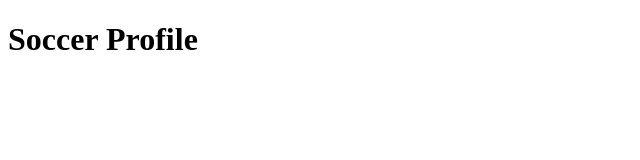
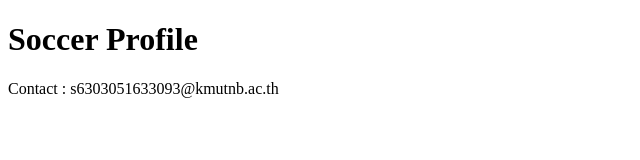
Before and after one commit to KampanartPoonpanao/github-desktop-project, a plain HTML site: page index.html in a window 1280 px wide. Shown: the whole page, without its empty margins (0-640 px from the left). Drawn offline with Linux system fonts and the light colour scheme.

Commit message:
add contact
add contact

```diff
--- a/index.html
+++ b/index.html
@@ -7,5 +7,6 @@
 </head>
 <body>
     <h1>Soccer Profile</h1>
+    <footer>Contact : s6303051633093@kmutnb.ac.th</footer>
 </body>
 </html>
```
